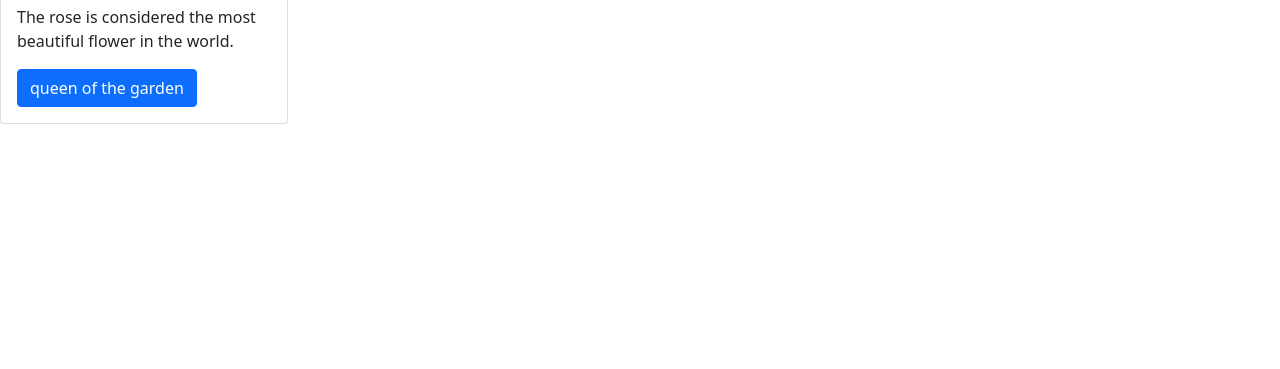
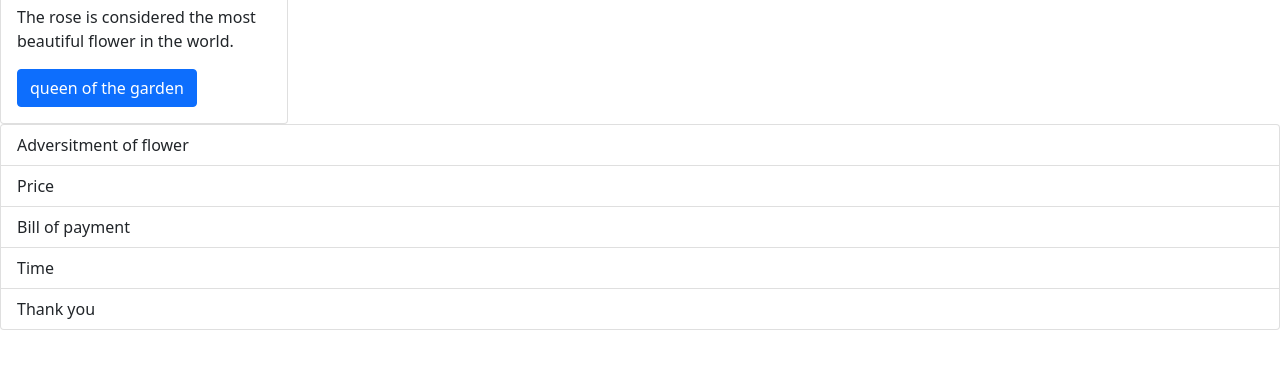
Before and after one commit to kagishokekana/salon, a plain HTML site: page index.html in a window 1280 px wide. Shown: the part 421-790 px from the top of the page. Drawn offline with nearby package versions, Linux system fonts and the light colour scheme.

Commit message:
list group

```diff
--- a/index.html
+++ b/index.html
@@ -38,6 +38,14 @@
     </div>
   </div>
 
+
+  <ul class="list-group">
+    <li class="list-group-item">Adversitment of flower</li>
+    <li class="list-group-item">Price </li>
+    <li class="list-group-item">Bill of payment</li>
+    <li class="list-group-item">Time</li>
+    <li class="list-group-item">Thank you</li>
+  </ul>
     <script src="https://cdn.jsdelivr.net/npm/bootstrap@5.1.3/dist/js/bootstrap.bundle.min.js" integrity="sha384-ka7Sk0Gln4gmtz2MlQnikT1wXgYsOg+OMhuP+IlRH9sENBO0LRn5q+8nbTov4+1p" crossorigin="anonymous"></script>
 
 
```
